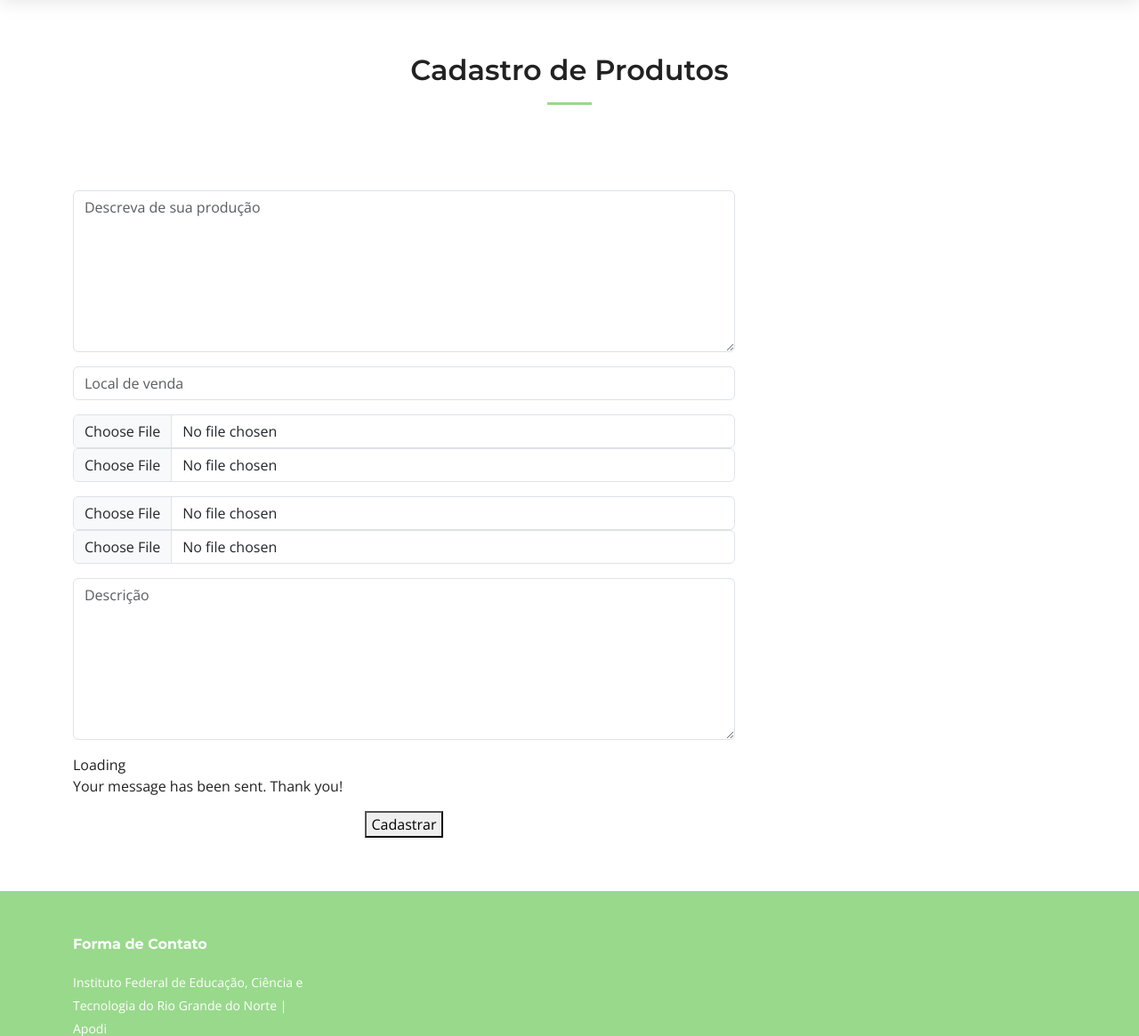
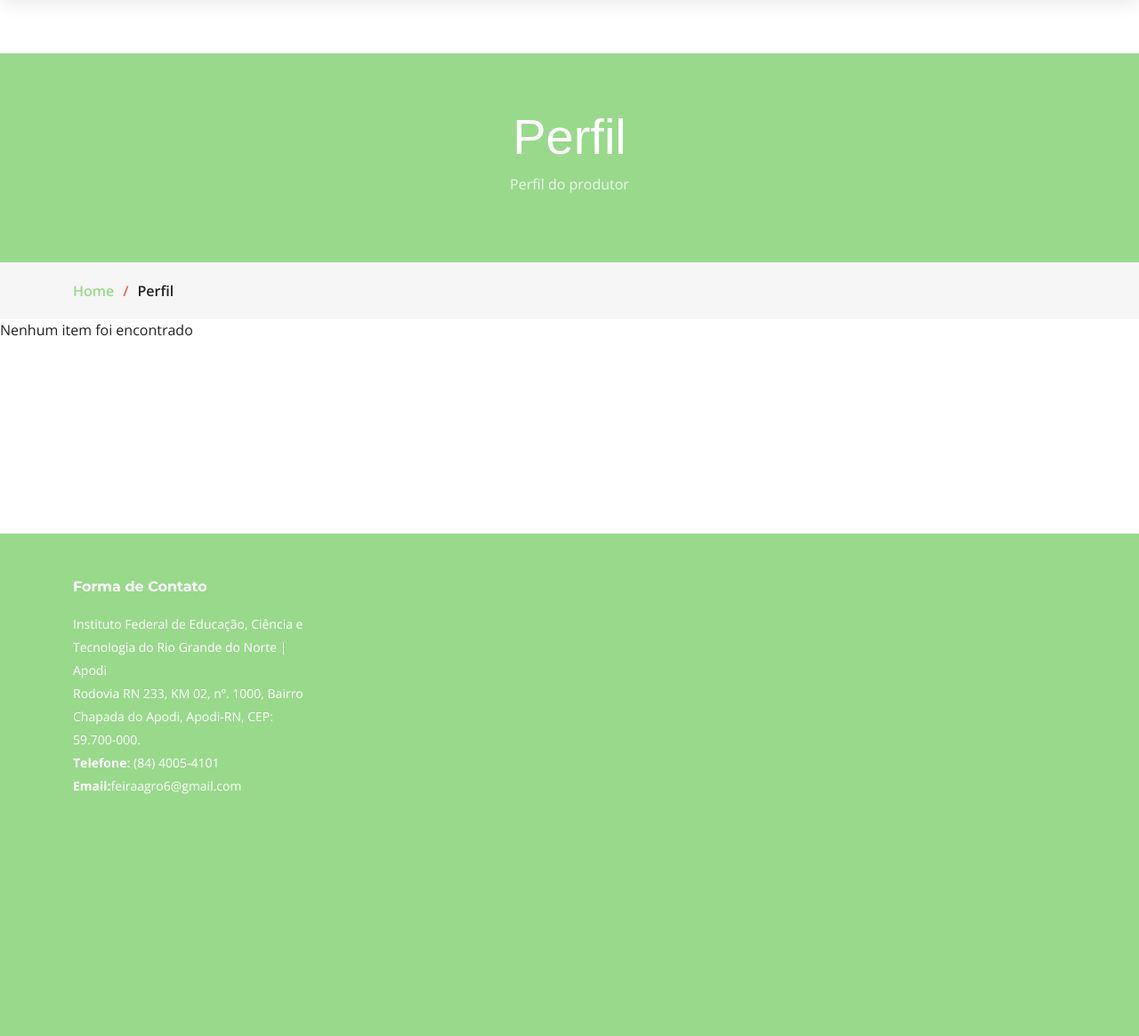
Before and after one commit to Dorisvan/FeiraAgro, a Flask app: template templates/perfil_produtor.html in a window 1280 px wide. Shown: the part 70-1235 px from the top of the page at 89% size. After the commit the page ends 963 px from the top, so only its background shows below. Run offline with Flask 3, Linux system fonts and the light colour scheme; the template is opened without the code that fills it, so the values that code supplies are empty; some libraries are stand-ins or nearby versions.

Commit message:
Correção

```diff
--- /dev/null
+++ b/database/Consultas teste.sql
@@ -0,0 +1,11 @@
+SELECT * FROM Usuario;
+
+SELECT * FROM Perfil_produtor;
+
+SELECT p.codigo, p.descricao_producao, p.local_venda, p.img0, p.img1, p.img2, p.img3, p.Usuario_codigo, u.nome, u.email, u.endereco, u.contato
+FROM Perfil_Produtor as p, Usuario as u
+WHERE p.Usuario_codigo = u.codigo AND u.codigo = 1;
+
+SELECT p.codigo, p.descricao_producao, p.local_venda, p.img0, p.img1, p.img2, p.img3, p.Usuario_codigo, u.nome, u.email, u.endereco, u.contato
+FROM Perfil_Produtor as p, Usuario as u
+WHERE p.Usuario_codigo = u.codigo AND u.codigo = 1;
--- a/main.py
+++ b/main.py
@@ -44,7 +44,9 @@
 app.auth = {
     # acao: { perfil:permissao }
     'painel': {0:1, 1:1},
-    'logout': {0:1, 1:1}
+    'logout': {0:1, 1:1},
+    'perfil_produtor': {0:1, 1:1},
+    'visualizar_perfil': {0:1, 1:1}
 
 }
 
@@ -301,10 +303,13 @@
 
     variavel_condicional = resultado_busca
 
-    if usuario_tipo == "produtor":
-        if resultado_busca != None:
-            vartitulo = "Visualizar_perfil"
+    if usuario_tipo == "Produtor":
+        if resultado_busca == "Criado":
+            vartitulo = "Visualizar-Perfil"
+            visualizar_perfil()
+
         else:
+            vartitulo = "Cadastrar-Perfil"
             if request.method == "POST":
                 descricao_producao = request.form["descricao_producao"]
                 local_venda = request.form["local_venda"]
@@ -315,7 +320,10 @@
 
                 perfil_produtor = Perfil_Produtor(descricao_producao, local_venda, img0, img1, img2, img3, usuario_codigo)
 
+                print(perfil_produtor)
+
                 perfil = dao.Inserir(perfil_produtor)
+
     else:
         pass
 
--- a/models/Perfil_Produtor.py
+++ b/models/Perfil_Produtor.py
@@ -1,5 +1,5 @@
 class Perfil_Produtor():
-    def __init__(self, descricao_producao="", local_venda="", img0="", img1="", img2="", img3=""):
+    def __init__(self, descricao_producao="", local_venda="", img0="", img1="", img2="", img3="", usuario_codigo=""):
         self.codigo = 0
         self.descricao_producao = descricao_producao
         self.local_venda = local_venda
@@ -7,6 +7,7 @@
         self.img1 = img1
         self.img2 = img2
         self.img3 = img3
+        self.usuario_codigo = usuario_codigo
 
 
     def getCodigo(self):
--- a/templates/perfil_produtor.html
+++ b/templates/perfil_produtor.html
@@ -1,19 +1,21 @@
 {% extends "index.html" %}
 {% block tudo %}
+
+{% if variavel_condicional == "Não_criado" %}
 
 <!-- ======= Contact Section ======= -->
     <section id="contact" class="contact">
       <div class="container" data-aos="fade-up">
 
         <div class="section-header">
-          <h2>Cadastro de Produtos</h2>
+          <h2>Cadastrar Perfil do Produtor</h2>
         </div>
 
           <div class="col-lg-8">
             <form action="{{ url_for('perfil_produtor') }}" method="POST" role="form" >
               <div class="row">
                 <div class="form-group mt-3">
-                  <textarea class="form-control" name="descricao" rows="7" placeholder="Descreva de sua produção" ></textarea>
+                  <textarea class="form-control" name="descricao_producao" rows="7" placeholder="Descreva de sua produção" ></textarea>
                 </div>
                   <div class="form-group mt-3">
                   <input type="text" class="form-control" name="local_venda" id="local_venda" placeholder="Local de venda">
@@ -27,10 +29,6 @@
                 <input type="file" class="form-control" name="img2" id="img2" placeholder="Terceira imagem">
                 <input type="file" class="form-control" name="img3" id="img3" placeholder="Quarta imagem">
               </div>
-              <div class="form-group mt-3">
-                <textarea class="form-control" name="descricao" rows="7" placeholder="Descrição" ></textarea>
-              </div>
-
 
               <div class="my-3">
                 <div class="loading">Loading</div>
@@ -48,5 +46,72 @@
       </div>
     </section><!-- End Contact Section -->
 
+{% else %}
+
+<section id="appointment" class="appointment section-bg" style="position: relative; height: 600px;">
+
+
+    <!-- ======= Breadcrumbs ======= -->
+    <div class="breadcrumbs">
+      <div class="page-header d-flex align-items-center" style="background-image: url('');">
+        <div class="container position-relative">
+          <div class="row d-flex justify-content-center">
+            <div class="col-lg-6 text-center">
+              <h2>Perfil</h2>
+              <p>Perfil do produtor</p>
+            </div>
+          </div>
+        </div>
+      </div>
+      <nav>
+        <div class="container">
+          <ol>
+            <li><a href="index.html">Home</a></li>
+            <li>Perfil</li>
+          </ol>
+        </div>
+      </nav>
+    </div><!-- End Breadcrumbs -->
+
+
+              <div class="col-lg-8">
+                <div class="portfolio-description">
+                {% if perfil_produtor %}
+                      <h2>perfil {{ perfil_produtor[0] }}</h2>
+
+                    <div class="reply-form">
+
+                    <table class="table">
+                      <tbody>
+                          <tr>
+                            <td>Código</td>
+                            <td>{{ perfil_produtor[0] }}</td>
+                          </tr>
+                          <tr>
+                            <td>Tipo</td>
+                            <td>{{ perfil_produtor[1] }}</td>
+                          </tr>
+                          <tr>
+                            <td>Usuario</td>
+                            <td>{{ perfil_produtor[4] }}</td>
+                          </tr>
+                           <tr>
+                            <td>Status</td>
+                            <td>{{ perfil_produtor[6] }}</td>
+                          </tr>
+
+                {% else %}
+                     <p>Nenhum item foi encontrado</p>
+                {% endif %}
+                      </tbody>
+                    </table>
+                    </div>
+
+
+
+ </section>
+
+{% endif %}
+
 
 {% endblock tudo %}
```
Also changed, not shown: models/Perfil_ProdutorDAO.py (+8 -10 lines), templates/visualizar_perfil.html (+6 -6 lines).
